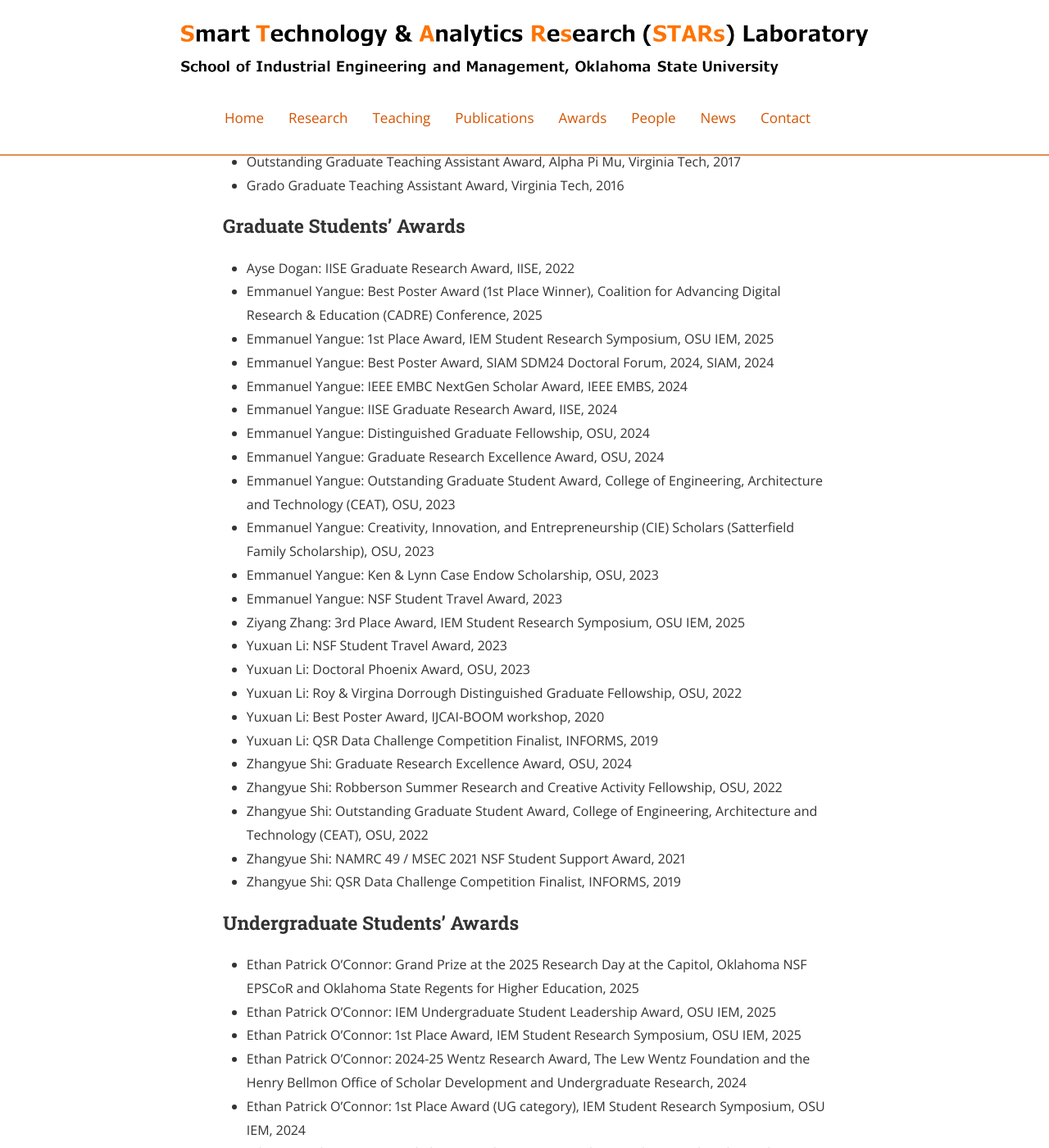
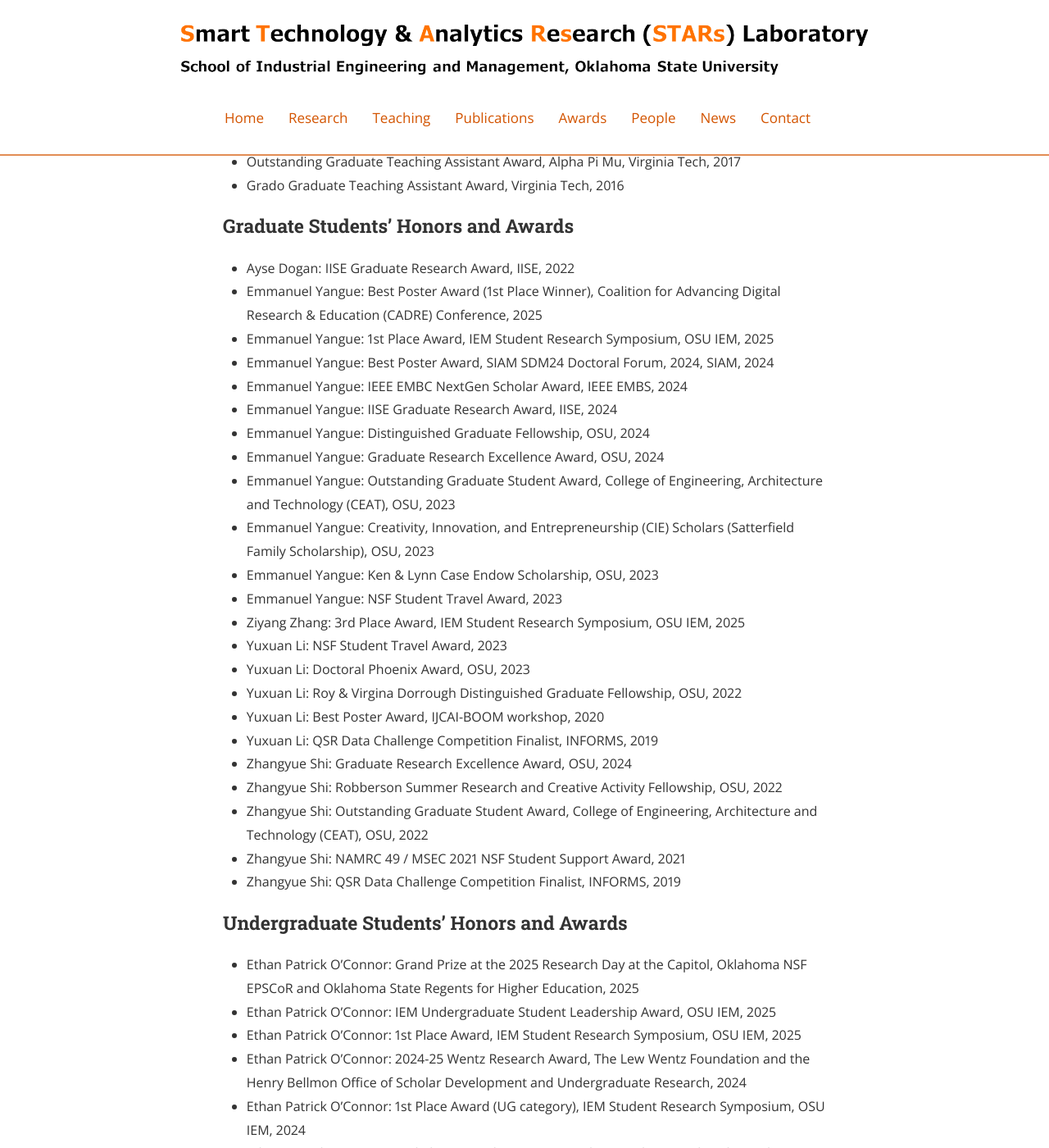
Before and after one commit to stars-laboratory/stars-laboratory.github.io, a Jekyll site: the page built from EHonorsandAwards.md, in a window 1280 px wide and 1400 px high, scrolled down 523 px. Shown: the whole window at 82% size. Built offline with Jekyll 4.4.1, drawn with Linux system fonts in a browser that asks for light colours; nearby versions of some CDN libraries.

Commit message:
Update EHonorsandAwards.md

```diff
--- a/EHonorsandAwards.md
+++ b/EHonorsandAwards.md
@@ -24,7 +24,7 @@ main_nav: true
 * Grado Graduate Teaching Assistant Award, Virginia Tech, 2016
 
 
-### Graduate Students’ Awards
+### Graduate Students’ Honors and Awards
 
 * Ayse Dogan: IISE Graduate Research Award, IISE, 2022
 * Emmanuel Yangue: Best Poster Award (1st Place Winner), Coalition for Advancing Digital Research & Education (CADRE) Conference, 2025
@@ -51,7 +51,7 @@ main_nav: true
 * Zhangyue Shi: QSR Data Challenge Competition Finalist, INFORMS, 2019
 
 
-### Undergraduate Students’ Awards
+### Undergraduate Students’ Honors and Awards
 * Ethan Patrick O'Connor: Grand Prize at the 2025 Research Day at the Capitol, Oklahoma NSF EPSCoR and Oklahoma State Regents for Higher Education, 2025
 * Ethan Patrick O'Connor: IEM Undergraduate Student Leadership Award, OSU IEM, 2025
 * Ethan Patrick O'Connor: 1st Place Award, IEM Student Research Symposium, OSU IEM, 2025
```
